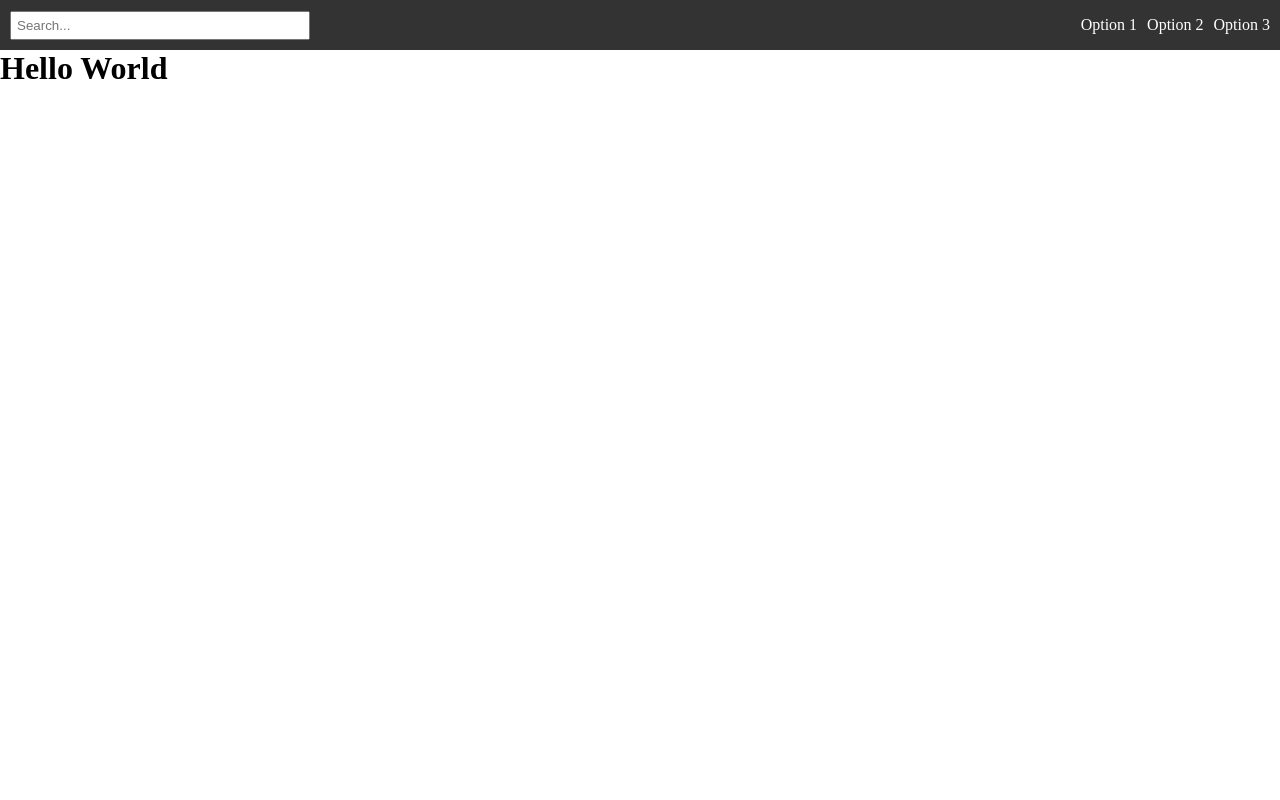
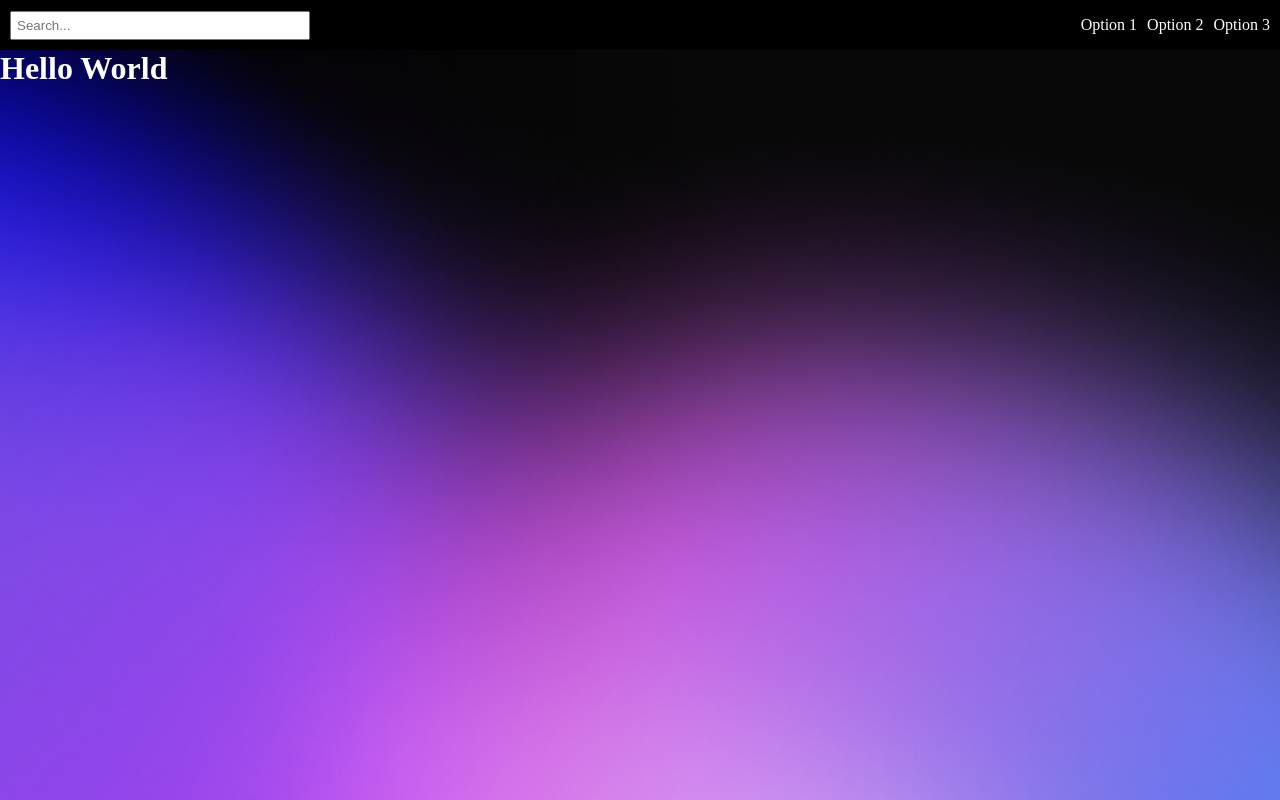
Before and after one commit to kalviumcommunity/S56_Strangest_Laws, a React (Vite) app in the folder Client/React_App/: page / in a window 1280 px wide. Built offline with nearby package versions, Linux system fonts and the light colour scheme.

Commit message:
changed Classname

```diff
--- a/Client/React_App/src/App.css
+++ b/Client/React_App/src/App.css
@@ -2,13 +2,17 @@
     margin: 0;
     padding: 0;
     box-sizing: border-box;
+}
+
+h1{
+    color: white;
 }
 .navbar {
     display: flex;
     justify-content: space-between;
     align-items: center;
     padding: 10px;
-    background-color: #333;
+    background-color: #000000;
     color: white;
     height: 50px;
 }
@@ -32,4 +36,7 @@
     width: 100vw;
     height: 100vh;
     background-image: url("./back.png");
+    background-repeat: no-repeat;
+    background-position: center;
+    background-size: cover;
 }
--- a/Client/React_App/src/App.jsx
+++ b/Client/React_App/src/App.jsx
@@ -2,7 +2,7 @@ import React from 'react';
 import './App.css';
 function App() {
   return (
-    <div classnName="main">
+    <div className="main">
       <nav className="navbar">
         <div className="search-bar">
           <input type="text" placeholder="Search..." />
```
